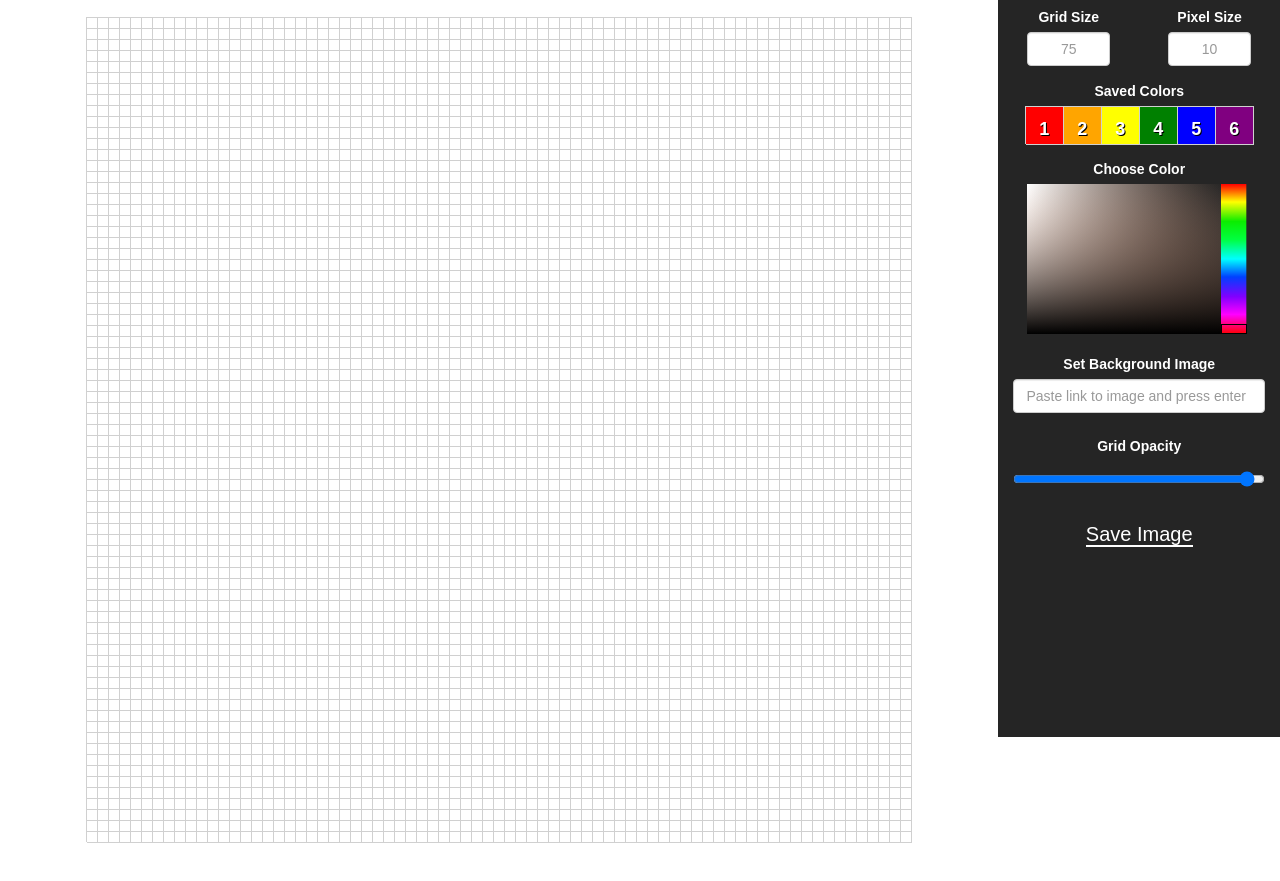
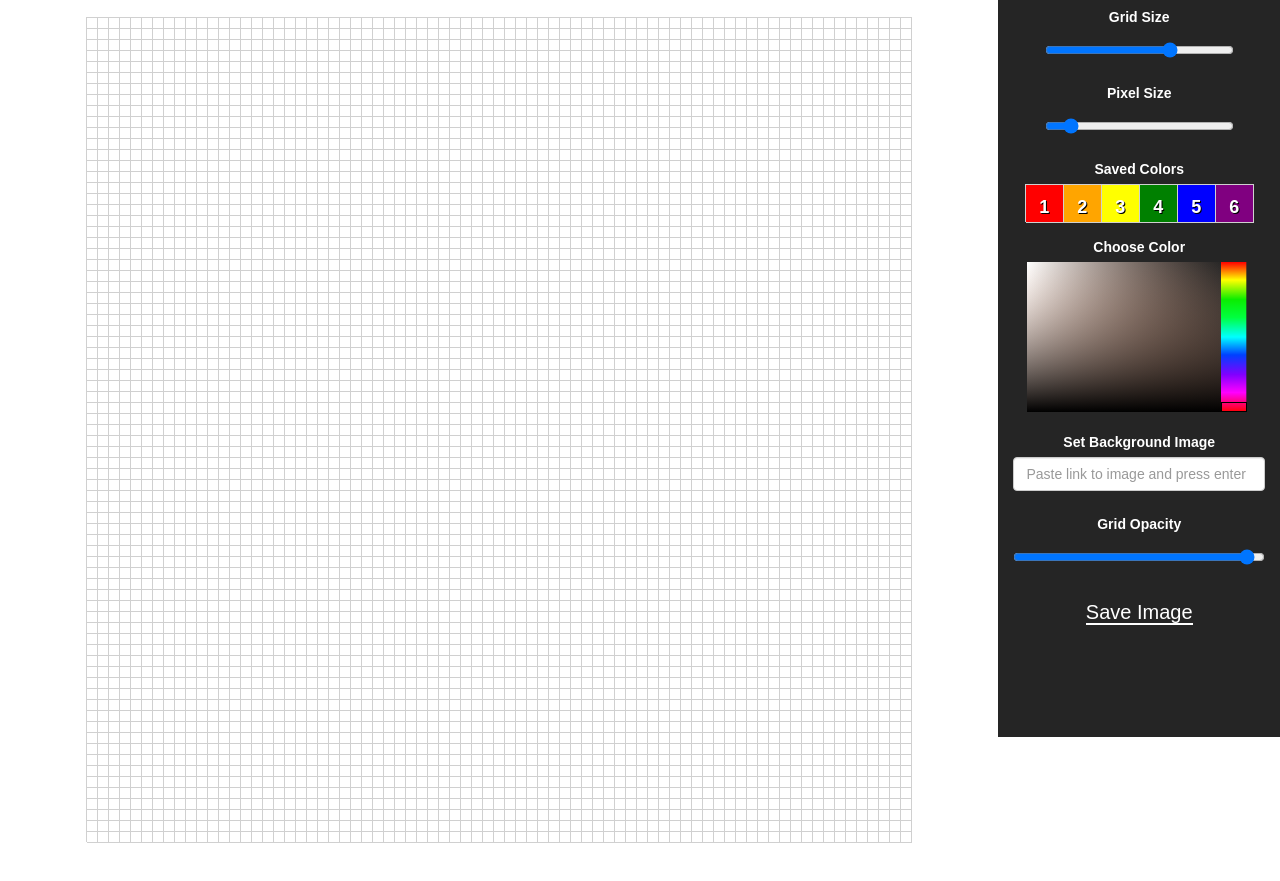
Before and after one commit to alittlebitweird/pixelpainter, a plain HTML site: page index.html in a window 1280 px wide. Shown: the part 63-944 px from the top of the page. Drawn offline with nearby package versions, Linux system fonts and the light colour scheme.

Commit message:
updated grid/pixel size inputs to sliders. still need to make them work/add number value to label to tell user what number its on

```diff
--- a/index.html
+++ b/index.html
@@ -12,14 +12,16 @@
     <div id="gui-container">
       <h1>Pixel Paint</h1>
       <!-- Grid Size   -->
-      <div class="form-group grid-options col-xs-6">
+      <div class="form-group grid-options col-xs-12">
         <label for="gridSize">Grid Size</label>
-        <input type="text" class="form-control" id="grid-size" name="grid-size" placeholder="75">
+        <!-- <input type="text" class="form-control" id="grid-size" name="grid-size" placeholder="75"> -->
+        <input type="range" min="16" max="100" value="75" class="slider" id="grid-size" name="grid-size">
       </div>
       <!-- Pixel Size   -->
-      <div class="form-group grid-options col-xs-6">
-        <label for="pixelSize">Pixel Size</label>
-        <input type="text" class="form-control" id="pixel-size" name="pixel-size" placeholder="10">
+      <div class="form-group grid-options col-xs-12">
+        <label for="pixelSize">Pixel Size</label >
+        <!-- <input type="text" class="form-control" id="pixel-size" name="pixel-size" placeholder="10"> -->
+        <input type="range" min="5" max="100" value="10" class="slider" id="pixel-size" name="pixel-size">
       </div>
         <!-- Swatches   -->
       <div class="form-group col-xs-12">
```
